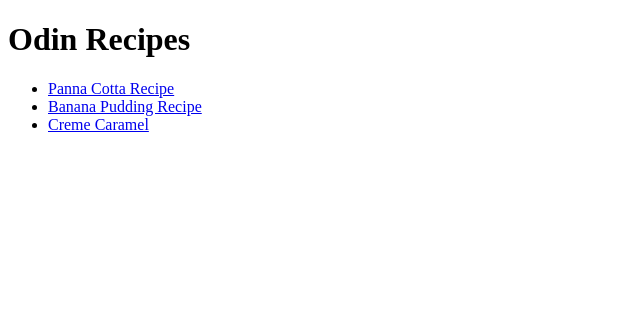
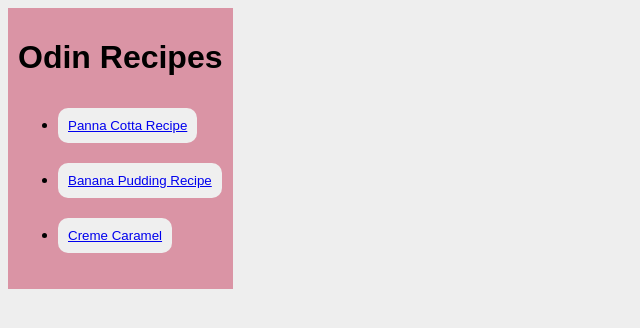
Before and after one commit to athirahamran/odin-recipes, a plain HTML site: page index.html in a window 1280 px wide. Shown: the whole page, without its empty margins (0-640 px from the left). Drawn offline with Linux system fonts and the light colour scheme.

Commit message:
Add CSS styles to the index.html page

```diff
--- a/index.html
+++ b/index.html
@@ -1,17 +1,27 @@
 <!DOCTYPE html>
+
 <html lang="en">
+
 <head>
     <meta charset="UTF-8">
     <meta name="viewport" content="width=device-width, initial-scale=1.0">
     <title>Odin Recipes</title>
+    <link rel="stylesheet" href="styles.css">
 </head>
+
 <body>
-    <h1>Odin Recipes</h1>
+
+    <div class="card">
+
+    <h1 class="mainTitle">Odin Recipes</h1>
 
     <ul>
-    <li><a href="./recipes/panna_cotta.html">Panna Cotta Recipe</a></li>
-    <li><a href="./recipes/banana_pudding.html">Banana Pudding Recipe</a></li>
-    <li><a href="./recipes/creme_caramel.html">Creme Caramel</a></li>
+    <li><button class="recipeButton"><a href="./recipes/panna_cotta.html">Panna Cotta Recipe</a></button></li>
+    <li><button class="recipeButton"><a href="./recipes/banana_pudding.html">Banana Pudding Recipe</a></button></li>
+    <li><button class="recipeButton"><a href="./recipes/creme_caramel.html">Creme Caramel</a></button></li>
     </ul>
+
+    </div>
 </body>
+
 </html>
--- /dev/null
+++ b/styles.css
@@ -0,0 +1,22 @@
+body {
+  background: #eee;
+  font-family: sans-serif;
+}
+
+.mainTitle {
+  /* font-size: 15px; */
+}
+
+.card {
+  background: #da94a5;
+  padding: 10px;
+  display: inline-block;
+}
+
+.recipeButton {
+  border: 1px;
+  border-color: bisque;
+  padding: 10px;
+  border-radius: 10px;
+  margin: 10px 0px;
+}
```
Also changed, not shown: recipes/banana_pudding.html (+5 -0 lines), recipes/creme_caramel.html (+6 -0 lines), recipes/panna_cotta.html (+5 -0 lines).
